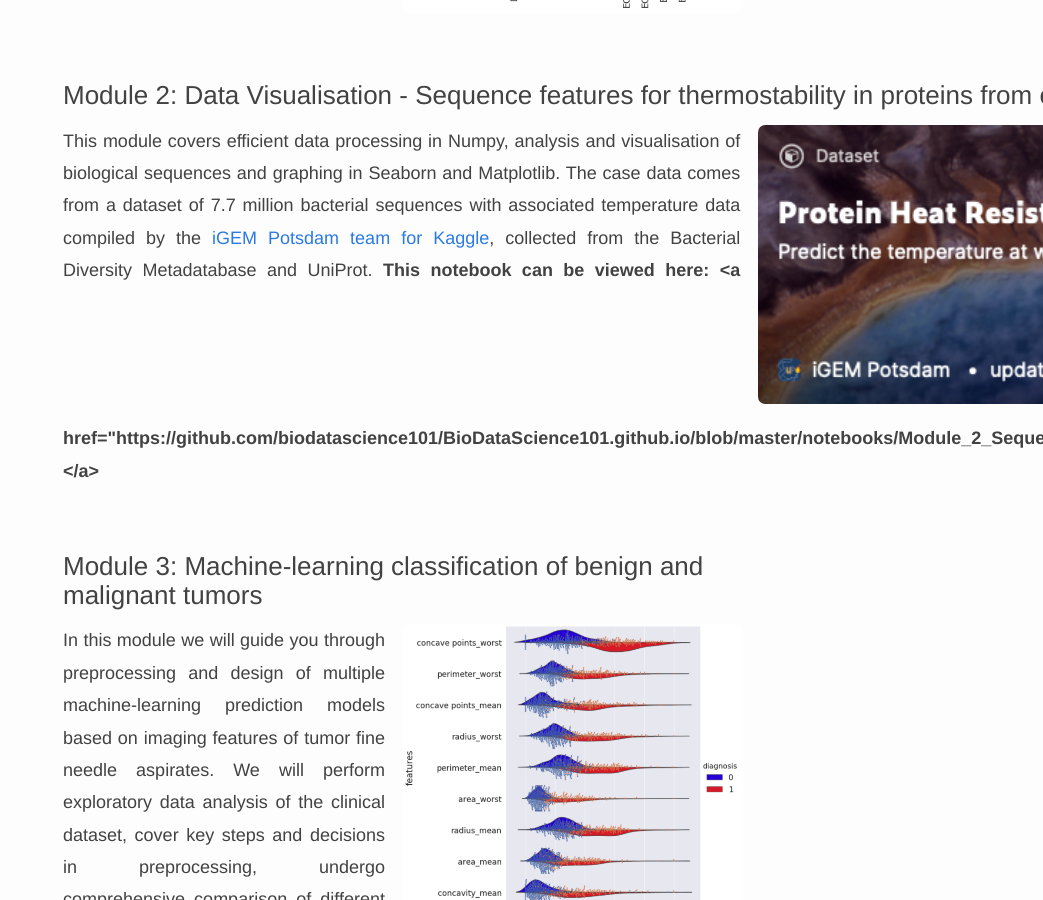
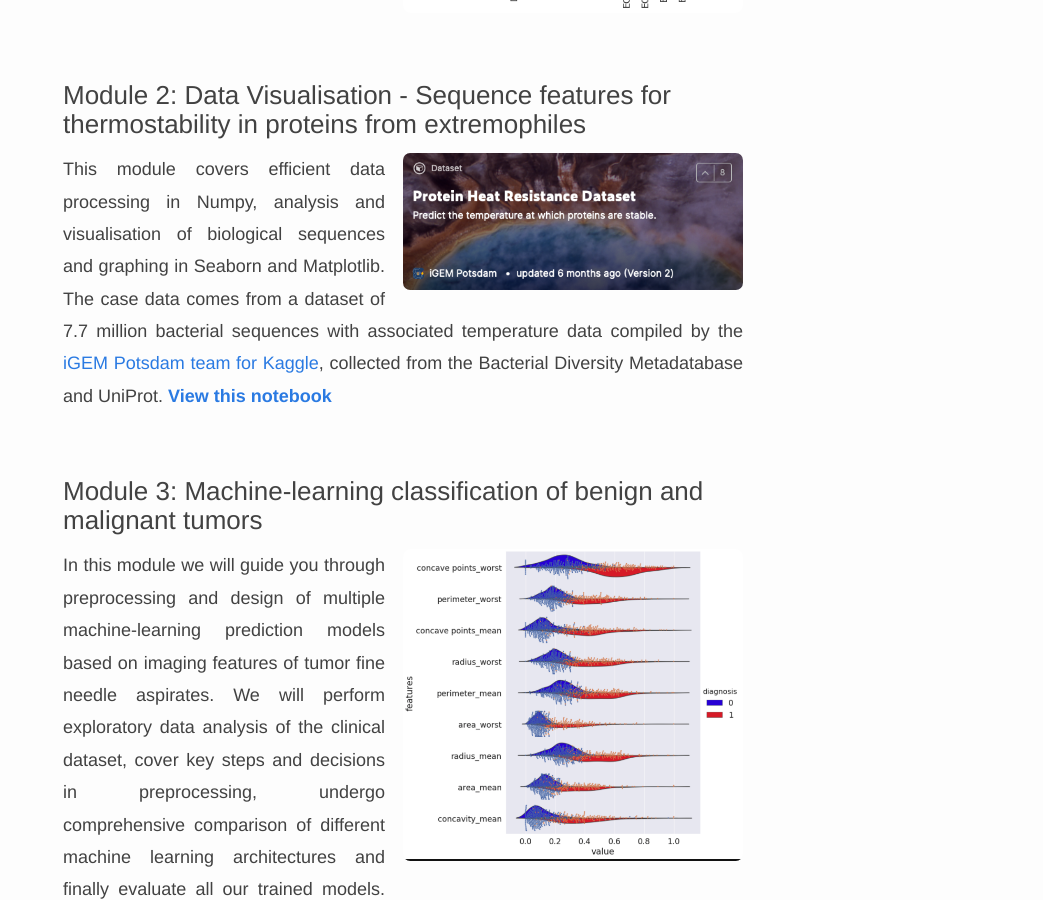
Before and after one commit to biodatascience101/BioDataScience101.github.io, a Jekyll site: the page built from _pages/Modules/index.md, in a window 1280 px wide and 900 px high, scrolled down 642 px. Shown: the whole window, without its empty margins (237-1280 px from the left). Built offline with Jekyll 4.4.1, drawn with Linux system fonts in a browser that asks for light colours; nearby versions of some CDN libraries.

Commit message:
Update projects.yml

```diff
--- a/_data/projects.yml
+++ b/_data/projects.yml
@@ -17,8 +17,7 @@
   description: >
     This module covers efficient data processing in Numpy, analysis and visualisation of biological sequences and graphing in Seaborn and Matplotlib.
     The case data comes from a dataset of 7.7 million bacterial sequences with associated temperature data compiled by the <a href="https://www.kaggle.com/igempotsdam/protein-heat-resistance-dataset">iGEM Potsdam team for Kaggle</a>, collected from the Bacterial Diversity Metadatabase and UniProt.
-
-    <b>This notebook can be viewed here: <a href="https://github.com/biodatascience101/BioDataScience101.github.io/blob/master/notebooks/Module_2_Sequence_DataVisualization__public_MH_AFS.ipynb"</a> </b>
+    <a href="https://github.com/biodatascience101/BioDataScience101.github.io/blob/master/notebooks/Module_2_Sequence_DataVisualization__public_MH_AFS.ipynb"> <b>View this notebook</b> </a>
 
   photo: projects/module_2.png
 
```
